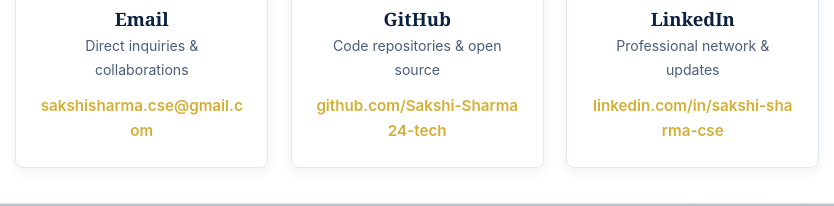
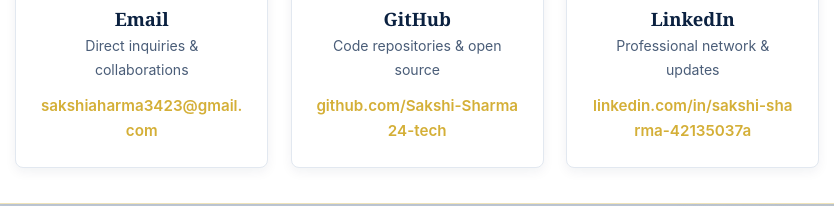
Before and after one commit to Sakshi-Sharma24-tech/portfolio, a plain HTML site: page index.html in a window 1280 px wide. Shown: the part 3425-3631 px from the top of the page, 85-919 px from the left. Drawn offline with Linux system fonts and the light colour scheme; a script that the page names is missing.

Commit message:
chore: update real profile photo, gmail, and linkedin profile

```diff
--- a/chatbot.js
+++ b/chatbot.js
@@ -28,7 +28,7 @@ Key student information:
   4. Interactive Quiz Application: Lecture 10 interactive quiz app with dynamic DOM question rendering and score tracking.
   5. Book Reading List Application: Lecture 11 web app built with Bolt AI and deployed to Vercel with reading status filters, duplicate prevention, and 60-character title limit.
 - GitHub: https://github.com/Sakshi-Sharma24-tech
-- Contact: sakshisharma.cse@gmail.com, Jaipur, Rajasthan, India.
+- Contact: sakshiaharma3423@gmail.com, Jaipur, Rajasthan, India.
 
 Instructions:
 - Keep replies concise, helpful, and under 70 words.
--- a/index.html
+++ b/index.html
@@ -219,7 +219,7 @@
               <span class="tag">Data Structures</span>
             </div>
             <div class="project-links">
-              <a href="https://github.com/Sakshi-Sharma24-tech/Python-programs-collection" class="btn-card" target="_blank" rel="noopener noreferrer">
+              <a href="https://github.com/Sakshi-Sharma24-tech/python-basic-25bcon1128" class="btn-card" target="_blank" rel="noopener noreferrer">
                 <span>GitHub Repository</span> ↗
               </a>
             </div>
@@ -341,7 +341,7 @@
             <div class="contact-card-icon">✉️</div>
             <h3>Email</h3>
             <p>Direct inquiries & collaborations</p>
-            <a href="mailto:sakshisharma.cse@gmail.com" class="contact-link">sakshisharma.cse@gmail.com</a>
+            <a href="mailto:sakshiaharma3423@gmail.com" class="contact-link">sakshiaharma3423@gmail.com</a>
           </div>
 
           <div class="contact-card">
@@ -355,7 +355,7 @@
             <div class="contact-card-icon">💼</div>
             <h3>LinkedIn</h3>
             <p>Professional network & updates</p>
-            <a href="https://www.linkedin.com/in/sakshi-sharma-cse" class="contact-link" target="_blank" rel="noopener noreferrer">linkedin.com/in/sakshi-sharma-cse</a>
+            <a href="https://www.linkedin.com/in/sakshi-sharma-42135037a" class="contact-link" target="_blank" rel="noopener noreferrer">linkedin.com/in/sakshi-sharma-42135037a</a>
           </div>
 
           <div class="contact-card">
@@ -420,7 +420,7 @@
         <p>© <span id="year"></span> <strong>Sakshi Sharma</strong>. Created for Internal Assessment.</p>
         <p class="footer-nav">
           <a href="#home">Back to top ↑</a> •
-          <a href="mailto:sakshisharma.cse@gmail.com">Contact Sakshi</a>
+          <a href="mailto:sakshiaharma3423@gmail.com">Contact Sakshi</a>
         </p>
       </div>
     </footer>
```
Also changed, not shown: profile.jpg.
